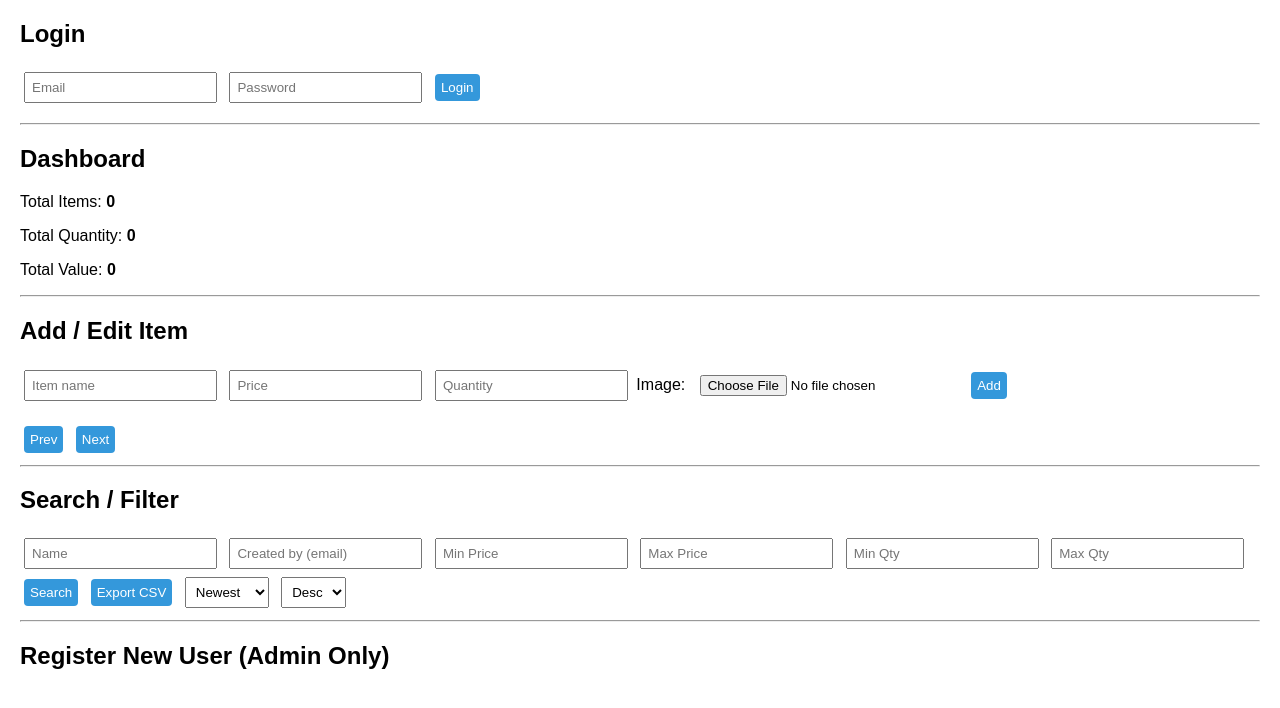
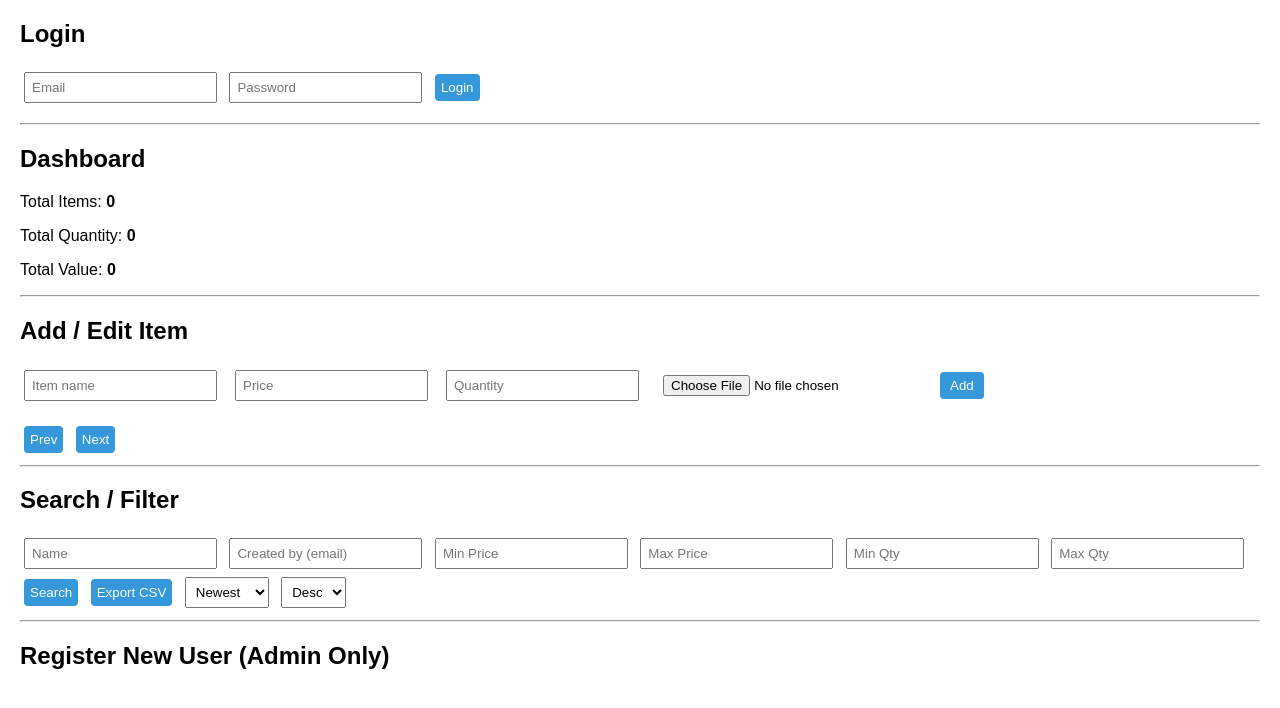
Before and after one commit to hungkha61-bot/inventory-system, a plain HTML site: page frontend/index.html in a window 1280 px wide. Drawn offline with Linux system fonts and the light colour scheme.

Commit message:
update script.js fix UI

```diff
--- a/frontend/index.html
+++ b/frontend/index.html
@@ -99,6 +99,14 @@
   background: #ffe5e5;
   border: 1px solid #ffb3b3;
 }
+
+#formRow input {
+  padding: 6px;
+}
+
+#formRow button {
+  padding: 6px 10px;
+}
 </style>
 
 </head>
@@ -127,16 +135,21 @@
 
 <h2>Add / Edit Item</h2>
 
-<input type="text" id="itemInput" placeholder="Item name" required />
-<input type="number" id="itemPrice" placeholder="Price" required min="0" step="0.01" />
-<input type="number" id="itemQty" placeholder="Quantity" required min="0" step="1" />
+<div id="formRow" style="display:flex; align-items:center; gap:10px; flex-wrap:wrap;">
 
-<!-- Upload -->
-<label>Image:</label>
-<input type="file" id="itemImage" accept="image/*" />
-<img id="previewImage" style="display:none; width:40px; margin-top:10px; border-radius:8px;" />
+  <input type="text" id="itemInput" placeholder="Item name" required />
+  <input type="number" id="itemPrice" placeholder="Price" />
+  <input type="number" id="itemQty" placeholder="Quantity" />
 
-<button id="addBtn" type="button">Add</button>
+  <input type="file" id="itemImage" accept="image/*" />
+
+  <!-- Preview -->
+  <img id="previewImage"
+       style="display:none; width:60px; height:60px; border-radius:6px; object-fit:cover;" />
+
+  <button id="addBtn" type="button">Add</button>
+
+</div>
 
 <ul id="itemList"></ul>
 
```
